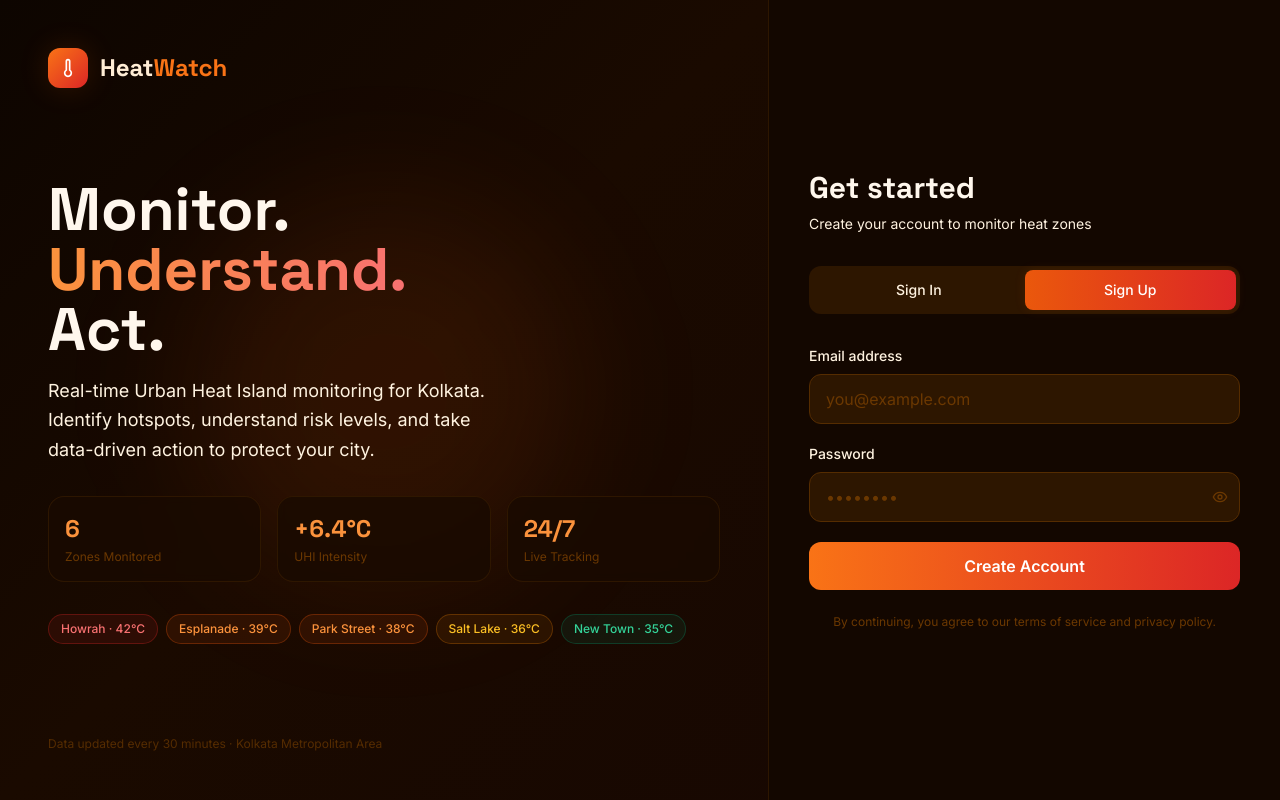
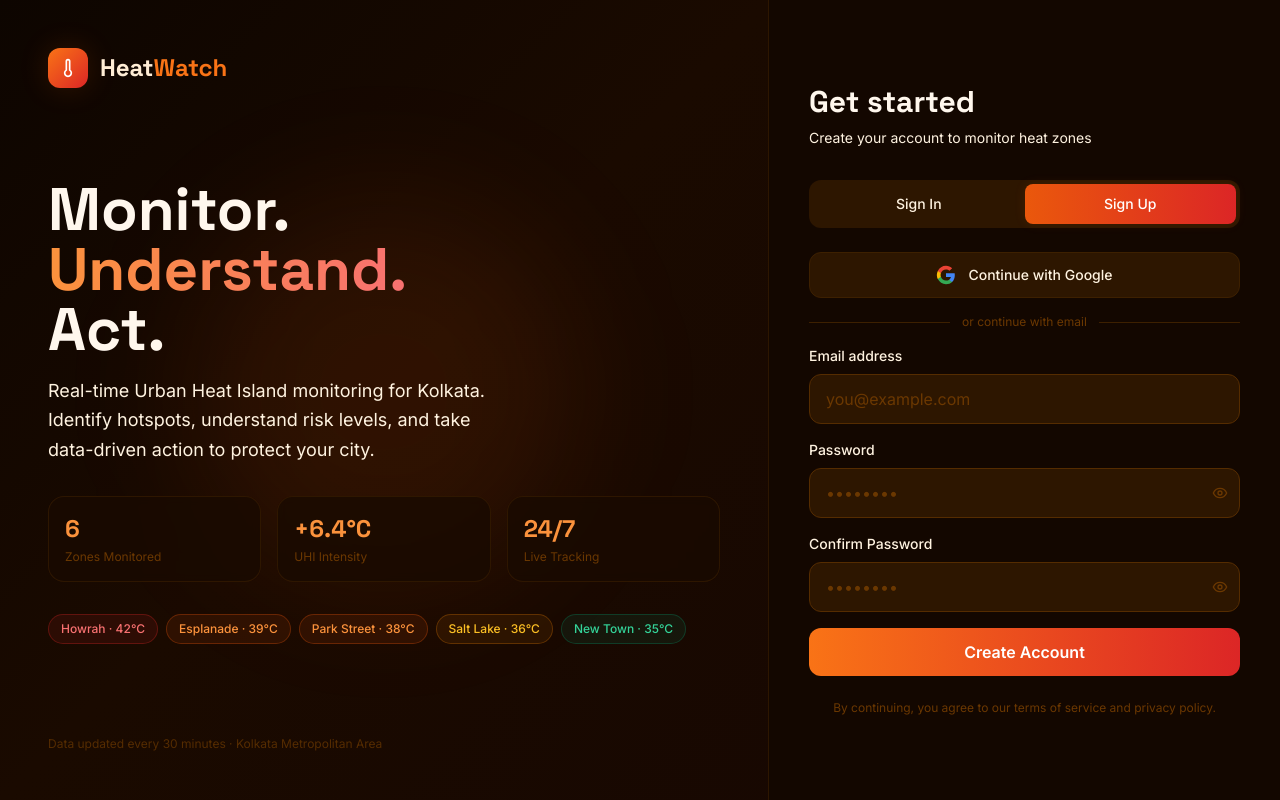
Before and after one commit to S0hini/HeatWatch, a React (Vite) app: page / in a window 1280 px wide. Both pictures are taken after a click on the button "Sign Up". Built offline with nearby package versions, Linux system fonts and the light colour scheme; no server answers.

Commit message:
Login improved

```diff
--- a/src/contexts/AuthContext.tsx
+++ b/src/contexts/AuthContext.tsx
@@ -12,22 +12,19 @@ import {
   onAuthStateChanged,
   signInWithEmailAndPassword,
   createUserWithEmailAndPassword,
+  signInWithPopup,
+  fetchSignInMethodsForEmail,
   signOut as firebaseSignOut,
 } from "firebase/auth";
 
-import { auth } from "../lib/firebase";
+import { auth, googleProvider } from "../lib/firebase";
 
 interface AuthContextType {
   user: User | null;
   loading: boolean;
-  signIn: (
-    email: string,
-    password: string
-  ) => Promise<{ error: AuthError | null }>;
-  signUp: (
-    email: string,
-    password: string
-  ) => Promise<{ error: AuthError | null }>;
+  signIn: (email: string, password: string) => Promise<{ error: string | null }>;
+  signUp: (email: string, password: string, confirmPassword: string) => Promise<{ error: string | null }>;
+  signInWithGoogle: () => Promise<{ error: string | null }>;
   signOut: () => Promise<void>;
 }
 
@@ -42,7 +39,6 @@ export function AuthProvider({ children }: { children: ReactNode }) {
       setUser(currentUser);
       setLoading(false);
     });
-
     return () => unsubscribe();
   }, []);
 
@@ -51,16 +47,39 @@ export function AuthProvider({ children }: { children: ReactNode }) {
       await signInWithEmailAndPassword(auth, email, password);
       return { error: null };
     } catch (error) {
-      return { error: error as AuthError };
+      return { error: getFriendlyError((error as AuthError).code) };
     }
   };
 
-  const signUp = async (email: string, password: string) => {
+  const signUp = async (email: string, password: string, confirmPassword: string) => {
+    // Check passwords match
+    if (password !== confirmPassword) {
+      return { error: "Passwords do not match." };
+    }
+    if (password.length < 6) {
+      return { error: "Password must be at least 6 characters." };
+    }
+
     try {
+      // Check if email already exists across any provider
+      const methods = await fetchSignInMethodsForEmail(auth, email);
+      if (methods.length > 0) {
+        return { error: "An account with this email already exists. Try signing in instead." };
+      }
+
       await createUserWithEmailAndPassword(auth, email, password);
       return { error: null };
     } catch (error) {
-      return { error: error as AuthError };
+      return { error: getFriendlyError((error as AuthError).code) };
+    }
+  };
+
+  const signInWithGoogle = async () => {
+    try {
+      await signInWithPopup(auth, googleProvider);
+      return { error: null };
+    } catch (error) {
+      return { error: getFriendlyError((error as AuthError).code) };
     }
   };
 
@@ -69,18 +88,36 @@ export function AuthProvider({ children }: { children: ReactNode }) {
   };
 
   return (
-    <AuthContext.Provider value={{ user, loading, signIn, signUp, signOut }}>
+    <AuthContext.Provider value={{ user, loading, signIn, signUp, signInWithGoogle, signOut }}>
       {children}
     </AuthContext.Provider>
   );
 }
 
+// Converts Firebase error codes to human-readable messages
+function getFriendlyError(code: string): string {
+  switch (code) {
+    case "auth/user-not-found":
+      return "No account found with this email.";
+    case "auth/wrong-password":
+      return "Incorrect password. Please try again.";
+    case "auth/email-already-in-use":
+      return "An account with this email already exists. Try signing in instead.";
+    case "auth/invalid-email":
+      return "Please enter a valid email address.";
+    case "auth/too-many-requests":
+      return "Too many attempts. Please wait a moment and try again.";
+    case "auth/popup-closed-by-user":
+      return "Sign-in popup was closed. Please try again.";
+    case "auth/account-exists-with-different-credential":
+      return "This email is already linked to a different sign-in method.";
+    default:
+      return "Something went wrong. Please try again.";
+  }
+}
+
 export function useAuth() {
   const ctx = useContext(AuthContext);
-
-  if (!ctx) {
-    throw new Error("useAuth must be used within AuthProvider");
-  }
-
+  if (!ctx) throw new Error("useAuth must be used within AuthProvider");
   return ctx;
 }
--- a/src/lib/firebase.ts
+++ b/src/lib/firebase.ts
@@ -1,5 +1,5 @@
 import { initializeApp } from "firebase/app";
-import { getAuth } from "firebase/auth";
+import { getAuth, GoogleAuthProvider } from "firebase/auth";
 import { getFirestore } from "firebase/firestore";
 
 const firebaseConfig = {
@@ -16,4 +16,5 @@ const app = initializeApp(firebaseConfig);
 
 export const auth = getAuth(app);
 export const db = getFirestore(app);
+export const googleProvider = new GoogleAuthProvider();
 export default app;
--- a/src/pages/Landing.tsx
+++ b/src/pages/Landing.tsx
@@ -7,11 +7,13 @@ export default function Landing() {
   const [mode, setMode] = useState<'login' | 'signup'>('login');
   const [email, setEmail] = useState('');
   const [password, setPassword] = useState('');
+  const [confirmPassword, setConfirmPassword] = useState('');
   const [showPassword, setShowPassword] = useState(false);
+  const [showConfirmPassword, setShowConfirmPassword] = useState(false);
   const [error, setError] = useState('');
   const [success, setSuccess] = useState('');
   const [loading, setLoading] = useState(false);
-  const { signIn, signUp } = useAuth();
+  const { signIn, signUp, signInWithGoogle } = useAuth();
   const navigate = useNavigate();
 
   const handleSubmit = async (e: FormEvent) => {
@@ -22,29 +24,44 @@ export default function Landing() {
 
     if (mode === 'login') {
       const { error } = await signIn(email, password);
+      if (error) setError(error);
+      else navigate('/dashboard');
+    } else {
+      const { error } = await signUp(email, password, confirmPassword);
       if (error) {
-        setError(error.message);
-      } else {
-        navigate('/dashboard');
-      }
-    } else {
-      const { error } = await signUp(email, password);
-      if (error) {
-        setError(error.message);
+        setError(error);
       } else {
         setSuccess('Account created! You can now sign in.');
         setMode('login');
+        setEmail('');
+        setPassword('');
+        setConfirmPassword('');
       }
     }
 
     setLoading(false);
   };
 
+  const handleGoogleSignIn = async () => {
+    setError('');
+    setLoading(true);
+    const { error } = await signInWithGoogle();
+    if (error) setError(error);
+    else navigate('/dashboard');
+    setLoading(false);
+  };
+
+  const handleModeSwitch = (m: 'login' | 'signup') => {
+    setMode(m);
+    setError('');
+    setSuccess('');
+    setConfirmPassword('');
+  };
+
   return (
     <div className="min-h-screen bg-surface-950 flex overflow-hidden">
-      {/* Left panel — hero */}
+      {/* Left panel — hero (unchanged) */}
       <div className="hidden lg:flex lg:w-1/2 xl:w-3/5 relative flex-col justify-between p-12">
-        {/* Background gradient */}
         <div className="absolute inset-0 bg-gradient-to-br from-surface-950 via-surface-900 to-heat-950/20" />
         <div className="absolute inset-0 overflow-hidden">
           <div className="absolute top-1/4 left-1/4 w-96 h-96 bg-heat-600/10 rounded-full blur-3xl" />
@@ -52,7 +69,6 @@ export default function Landing() {
           <div className="absolute top-1/2 left-1/2 w-48 h-48 bg-amber-500/6 rounded-full blur-2xl" />
         </div>
 
-        {/* Content */}
         <div className="relative z-10">
           <div className="flex items-center gap-3">
             <div className="w-10 h-10 rounded-xl bg-gradient-to-br from-heat-500 to-ember-600 flex items-center justify-center shadow-heat">
@@ -76,7 +92,6 @@ export default function Landing() {
             </p>
           </div>
 
-          {/* Stats */}
           <div className="grid grid-cols-3 gap-4">
             {[
               { value: '6', label: 'Zones Monitored' },
@@ -90,7 +105,6 @@ export default function Landing() {
             ))}
           </div>
 
-          {/* Zone pills */}
           <div className="flex flex-wrap gap-2">
             {[
               { name: 'Howrah', temp: '42°C', color: 'text-red-400 border-red-600/30 bg-red-600/10' },
@@ -114,6 +128,7 @@ export default function Landing() {
       {/* Right panel — form */}
       <div className="w-full lg:w-1/2 xl:w-2/5 flex items-center justify-center p-6 sm:p-10 bg-surface-900/50 border-l border-surface-800">
         <div className="w-full max-w-md">
+
           {/* Mobile logo */}
           <div className="lg:hidden flex items-center gap-2 mb-8">
             <div className="w-9 h-9 rounded-xl bg-gradient-to-br from-heat-500 to-ember-600 flex items-center justify-center">
@@ -136,11 +151,11 @@ export default function Landing() {
           </div>
 
           {/* Mode toggle */}
-          <div className="flex bg-surface-800 rounded-xl p-1 mb-8">
+          <div className="flex bg-surface-800 rounded-xl p-1 mb-6">
             {(['login', 'signup'] as const).map((m) => (
               <button
                 key={m}
-                onClick={() => { setMode(m); setError(''); setSuccess(''); }}
+                onClick={() => handleModeSwitch(m)}
                 className={`flex-1 py-2.5 rounded-lg text-sm font-medium transition-all duration-200 ${
                   mode === m
                     ? 'bg-gradient-to-r from-heat-600 to-ember-600 text-white shadow-heat-sm'
@@ -152,13 +167,13 @@ export default function Landing() {
             ))}
           </div>
 
+          {/* Error / Success banners */}
           {error && (
             <div className="flex items-start gap-3 bg-ember-600/10 border border-ember-600/30 rounded-xl p-4 mb-6">
               <AlertCircle className="w-4 h-4 text-ember-400 mt-0.5 shrink-0" />
               <p className="text-sm text-ember-300">{error}</p>
             </div>
           )}
-
           {success && (
             <div className="flex items-start gap-3 bg-emerald-600/10 border border-emerald-600/30 rounded-xl p-4 mb-6">
               <CheckCircle className="w-4 h-4 text-emerald-400 mt-0.5 shrink-0" />
@@ -166,7 +181,32 @@ export default function Landing() {
             </div>
           )}
 
-          <form onSubmit={handleSubmit} className="space-y-5">
+          {/* Google Sign-In Button */}
+          <button
+            type="button"
+            onClick={handleGoogleSignIn}
+            disabled={loading}
+            className="w-full flex items-center justify-center gap-3 py-3 px-4 rounded-xl border border-surface-700 bg-surface-800 hover:bg-surface-700 text-surface-200 text-sm font-medium transition-all duration-200 mb-4"
+          >
+            {/* Google SVG icon */}
+            <svg className="w-5 h-5" viewBox="0 0 24 24">
+              <path fill="#4285F4" d="M22.56 12.25c0-.78-.07-1.53-.2-2.25H12v4.26h5.92c-.26 1.37-1.04 2.53-2.21 3.31v2.77h3.57c2.08-1.92 3.28-4.74 3.28-8.09z"/>
+              <path fill="#34A853" d="M12 23c2.97 0 5.46-.98 7.28-2.66l-3.57-2.77c-.98.66-2.23 1.06-3.71 1.06-2.86 0-5.29-1.93-6.16-4.53H2.18v2.84C3.99 20.53 7.7 23 12 23z"/>
+              <path fill="#FBBC05" d="M5.84 14.09c-.22-.66-.35-1.36-.35-2.09s.13-1.43.35-2.09V7.07H2.18C1.43 8.55 1 10.22 1 12s.43 3.45 1.18 4.93l3.66-2.84z"/>
+              <path fill="#EA4335" d="M12 5.38c1.62 0 3.06.56 4.21 1.64l3.15-3.15C17.45 2.09 14.97 1 12 1 7.7 1 3.99 3.47 2.18 7.07l3.66 2.84c.87-2.6 3.3-4.53 6.16-4.53z"/>
+            </svg>
+            Continue with Google
+          </button>
+
+          {/* Divider */}
+          <div className="flex items-center gap-3 mb-4">
+            <div className="flex-1 h-px bg-surface-700" />
+            <span className="text-xs text-surface-500">or continue with email</span>
+            <div className="flex-1 h-px bg-surface-700" />
+          </div>
+
+          {/* Email/Password Form */}
+          <form onSubmit={handleSubmit} className="space-y-4">
             <div>
               <label className="block text-sm font-medium text-surface-300 mb-2">Email address</label>
               <input
@@ -201,7 +241,44 @@ export default function Landing() {
               </div>
             </div>
 
-            <button type="submit" disabled={loading} className="btn-primary w-full mt-6">
+            {/* Confirm Password — only on signup */}
+            {mode === 'signup' && (
+              <div>
+                <label className="block text-sm font-medium text-surface-300 mb-2">Confirm Password</label>
+                <div className="relative">
+                  <input
+                    type={showConfirmPassword ? 'text' : 'password'}
+                    required
+                    value={confirmPassword}
+                    onChange={(e) => setConfirmPassword(e.target.value)}
+                    placeholder="••••••••"
+                    minLength={6}
+                    className={`input-field pr-12 ${
+                      confirmPassword && confirmPassword !== password
+                        ? 'border-ember-500 focus:border-ember-400'
+                        : confirmPassword && confirmPassword === password
+                        ? 'border-emerald-500 focus:border-emerald-400'
+                        : ''
+                    }`}
+                  />
+                  <button
+                    type="button"
+                    onClick={() => setShowConfirmPassword(!showConfirmPassword)}
+                    className="absolute right-3 top-1/2 -translate-y-1/2 text-surface-500 hover:text-heat-300 transition-colors"
+                  >
+                    {showConfirmPassword ? <EyeOff className="w-4 h-4" /> : <Eye className="w-4 h-4" />}
+                  </button>
+                </div>
+                {/* Inline password match feedback */}
+                {confirmPassword && (
+                  <p className={`text-xs mt-1.5 ${confirmPassword === password ? 'text-emerald-400' : 'text-ember-400'}`}>
+                    {confirmPassword === password ? '✓ Passwords match' : '✗ Passwords do not match'}
+                  </p>
+                )}
+              </div>
+            )}
+
+            <button type="submit" disabled={loading} className="btn-primary w-full mt-2">
               {loading ? (
                 <span className="flex items-center justify-center gap-2">
                   <span className="w-4 h-4 border-2 border-white/30 border-t-white rounded-full animate-spin" />
```
